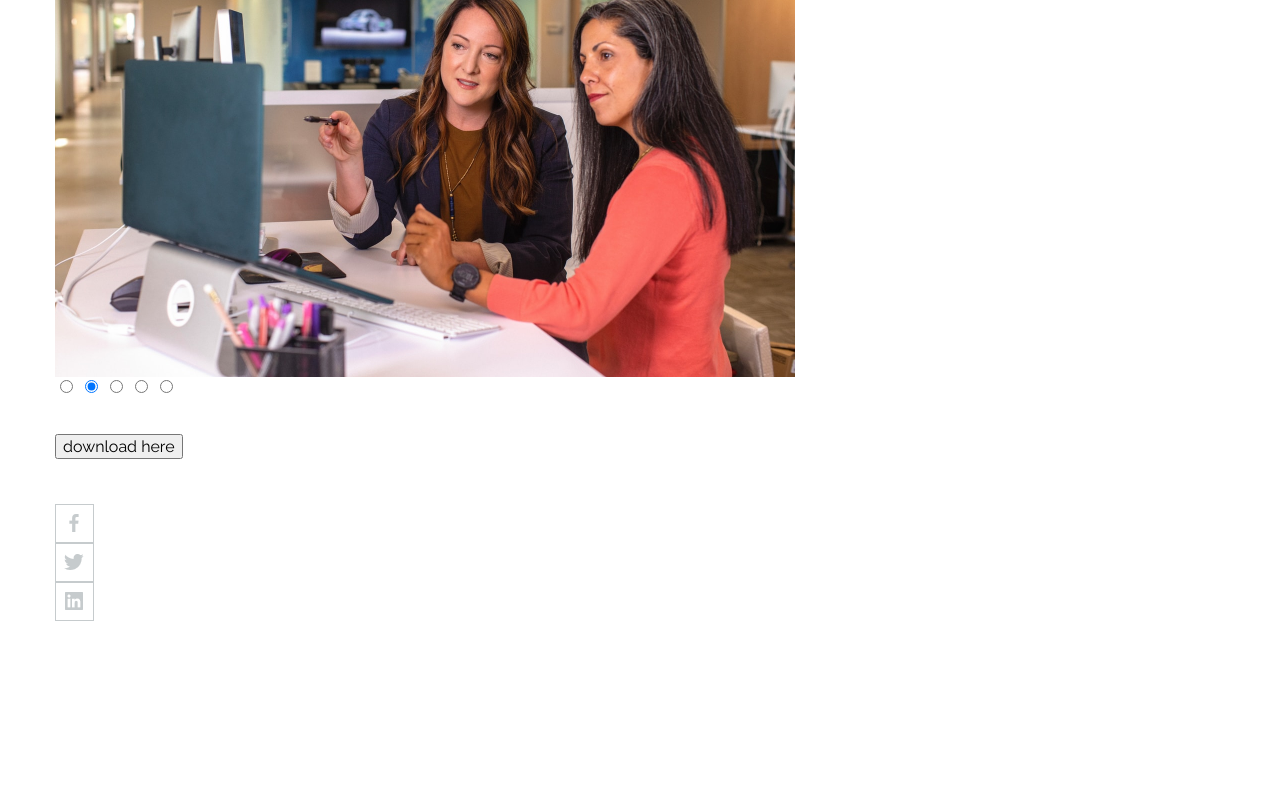
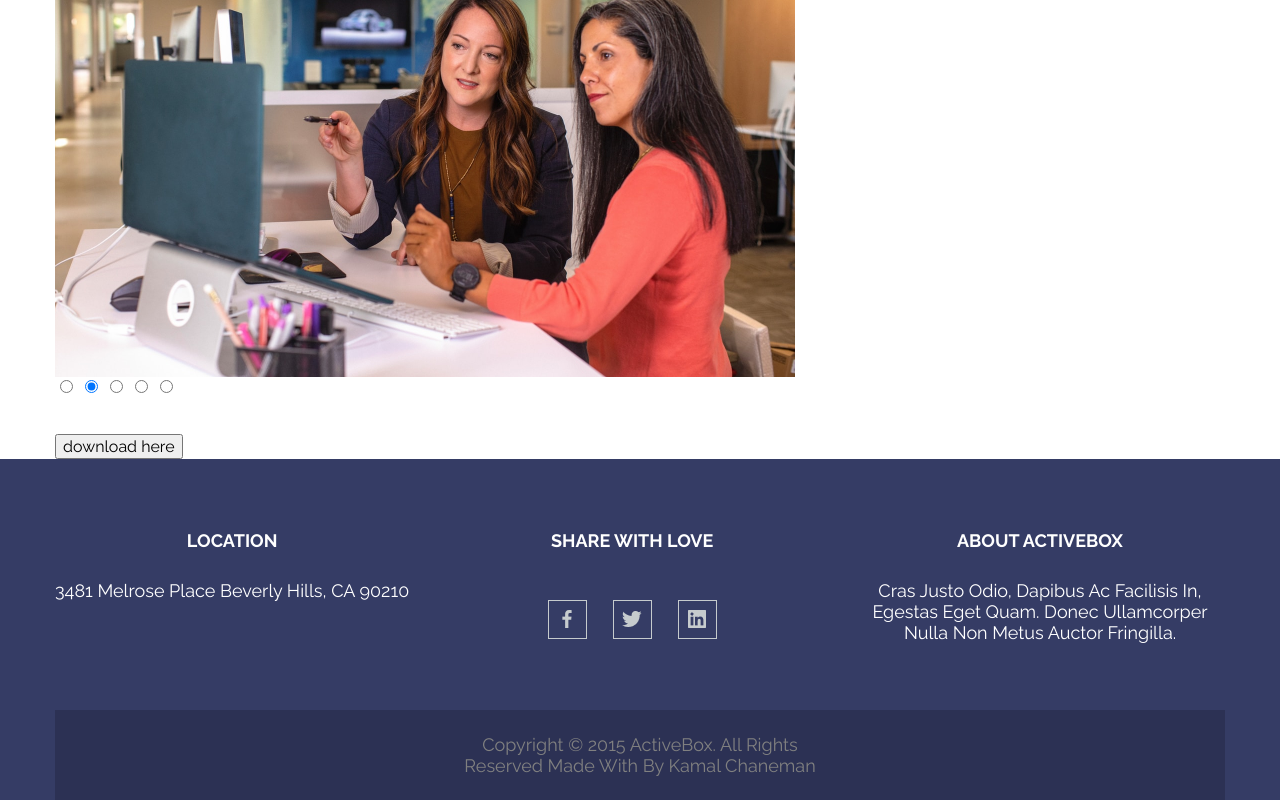
Before and after one commit to Galkevich-Natalia/active-box-project, a website built with Parcel: page index.html in a window 1280 px wide. Shown: the part 6386-7186 px from the top of the page. Before the commit the page ends 7052 px from the top, so only its background shows below. Built offline with nearby package versions, Linux system fonts and the light colour scheme.

Commit message:
Created style for "footer"

```diff
--- a/index.html
+++ b/index.html
@@ -301,7 +301,7 @@
                         </div>
                     </div>
                     <div class="footer__social">
-                        <div class="footer__sosial-title">
+                        <div class="footer__social-title">
                             <h5>Share with Love</h5>
                         </div>
                         <div class="footer__social-logos">
--- a/styles/components/footer.less
+++ b/styles/components/footer.less
@@ -0,0 +1,118 @@
+.footer {
+    max-width: 100%;
+    background: @rhino-background-color;
+
+    &__base {
+        padding: 71.14px 0 67.14px 0;
+        display: flex;
+        justify-content: space-between;
+    }
+
+    &__location {
+        padding: 0 0 41.72px 0;
+        max-width: 370px;
+        text-align: center;
+    }
+
+    &__location-title {
+        padding: 0 0 29px 0;
+
+        h5 {
+            font-weight: 700;
+            font-size: 18px;
+            line-height: 21px;
+            text-transform: uppercase;
+            color: @white-text-color;
+        }
+    }
+
+    &__location-address {
+
+        h5 {
+            font-weight: 400;
+            font-size: 18px;
+            line-height: 21px;
+            text-transform: capitalize;
+            color: @white-text-color;
+        }
+    }
+
+    &__social {
+        /*padding: 0 30px 3.86px 30px;*/
+        padding: 0 0 3.86px 0;
+        max-width: 370px;
+        text-align: center;
+    }
+
+    &__social-title {
+        padding-bottom: 48.86px;
+
+        h5 {
+            font-weight: 700;
+            font-size: 18px;
+            line-height: 21px;
+            text-transform: uppercase;
+            color: @white-text-color;
+        }
+    }
+
+    &__social-logos {
+        display: flex;
+        padding: 0 100px;
+
+        a:nth-child(2) {
+            padding: 0 26px;
+        }
+    }
+
+    &__about {
+        max-width: 370px;
+        text-align: center;
+    }
+
+    &__about-title {
+        padding: 0 0 28.71px 0;
+
+        h5 {
+            font-weight: 700;
+            font-size: 18px;
+            line-height: 21px;
+            text-transform: uppercase;
+            color: @white-text-color;
+        }
+    }
+
+    &__about-description {
+
+        h5 {
+            font-weight: 400;
+            font-size: 18px;
+            line-height: 21px;
+            text-transform: capitalize;
+            color: @white-text-color;
+        }
+    }
+
+    &__copyright {
+        background: @martinique-background-color;
+        text-align: center;
+    }
+
+    &__copyright-text {
+        padding: 23.86px 0 24.14px 0;
+        max-width: 370px;
+        margin: 0 auto;
+
+        h5 {
+            font-weight: 400;
+            font-size: 18px;
+            line-height: 21px;
+            text-transform: capitalize;
+            color: @gray-text-color;
+        }
+    }
+
+    &__copyright-text-by {
+        color: @white-text-color;
+    }
+}
```
